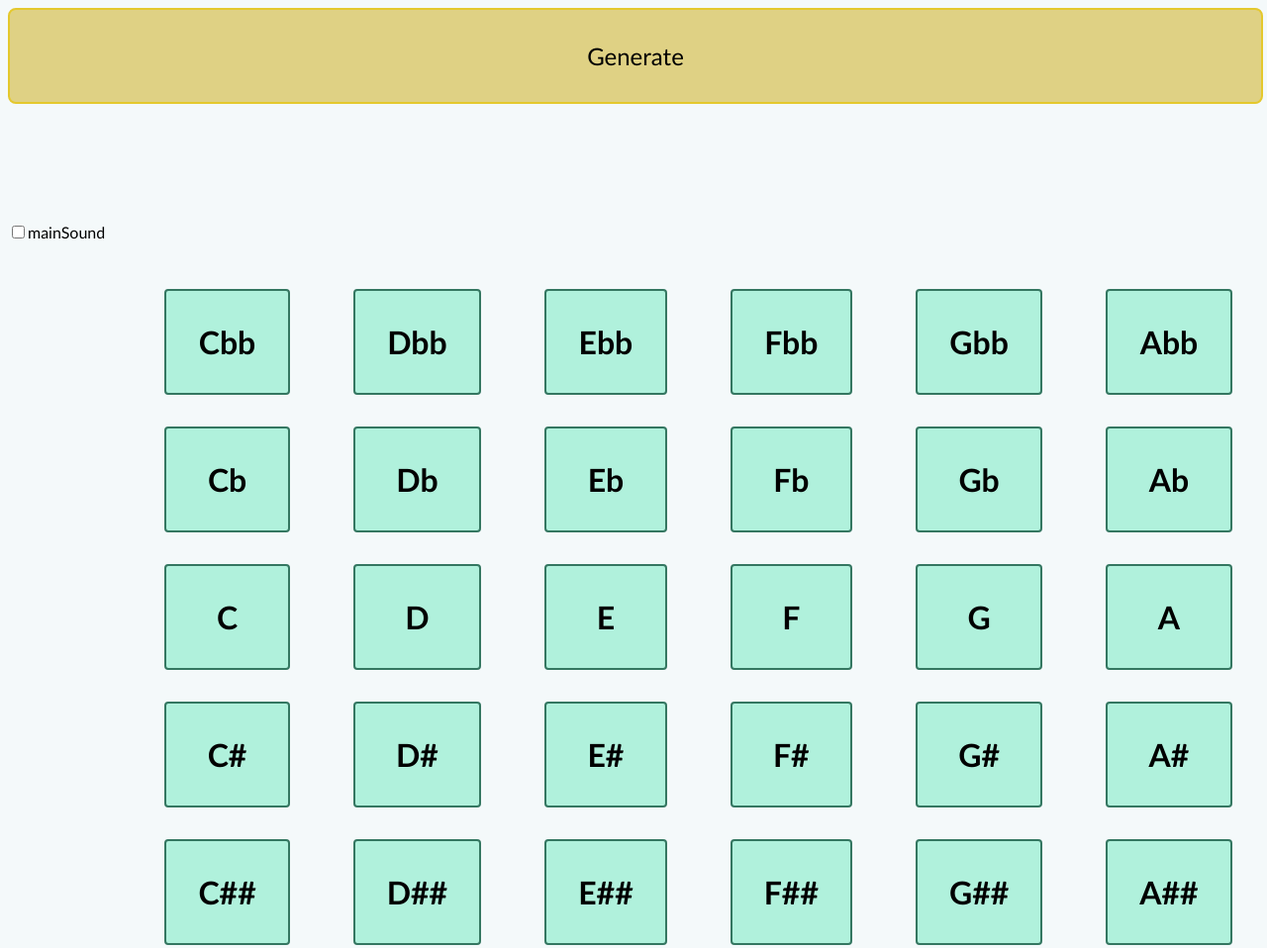
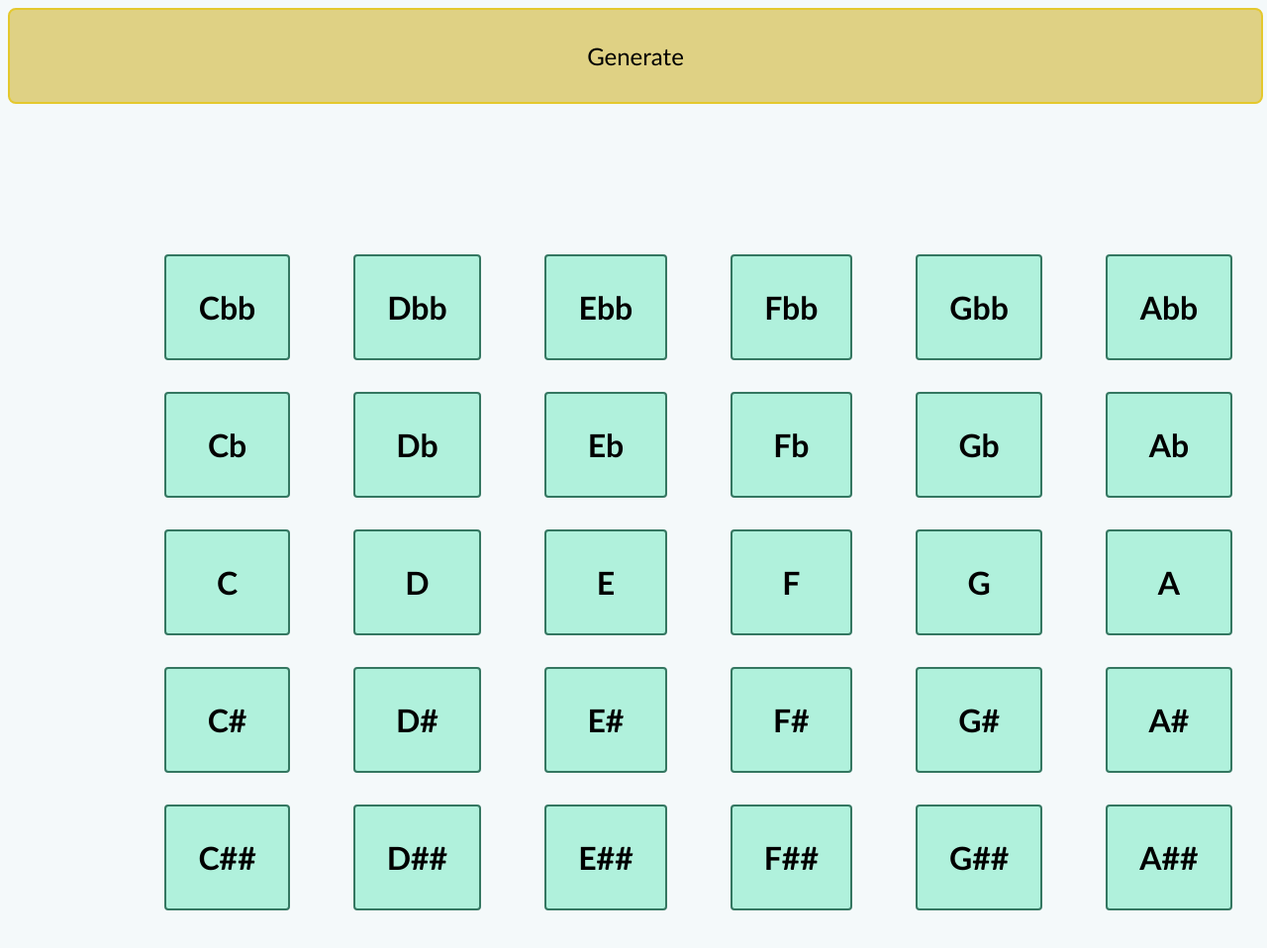
Before and after one commit to bpieprzyca/chordPractise, a Gatsby site: page / in a window 1280 px wide. Shown: the top 958 px of the page at 99% size. Built offline with nearby package versions, Linux system fonts and the light colour scheme; Gatsby itself is replaced by a stand-in of ours.

Commit message:
remove checkbox

```diff
--- a/src/pages/index.js
+++ b/src/pages/index.js
@@ -185,12 +185,6 @@ export default function Home() {
       <div className="chordName">
         {currentSound && currentChordType && `${currentSound}${currentChordType}`}
       </div>
-      <div>
-        <p>
-          <input type="checkbox" name="main" />
-          mainSound
-        </p>
-      </div>
       <div className="buttonsWrapper">
         {
           sounds.map(
```
